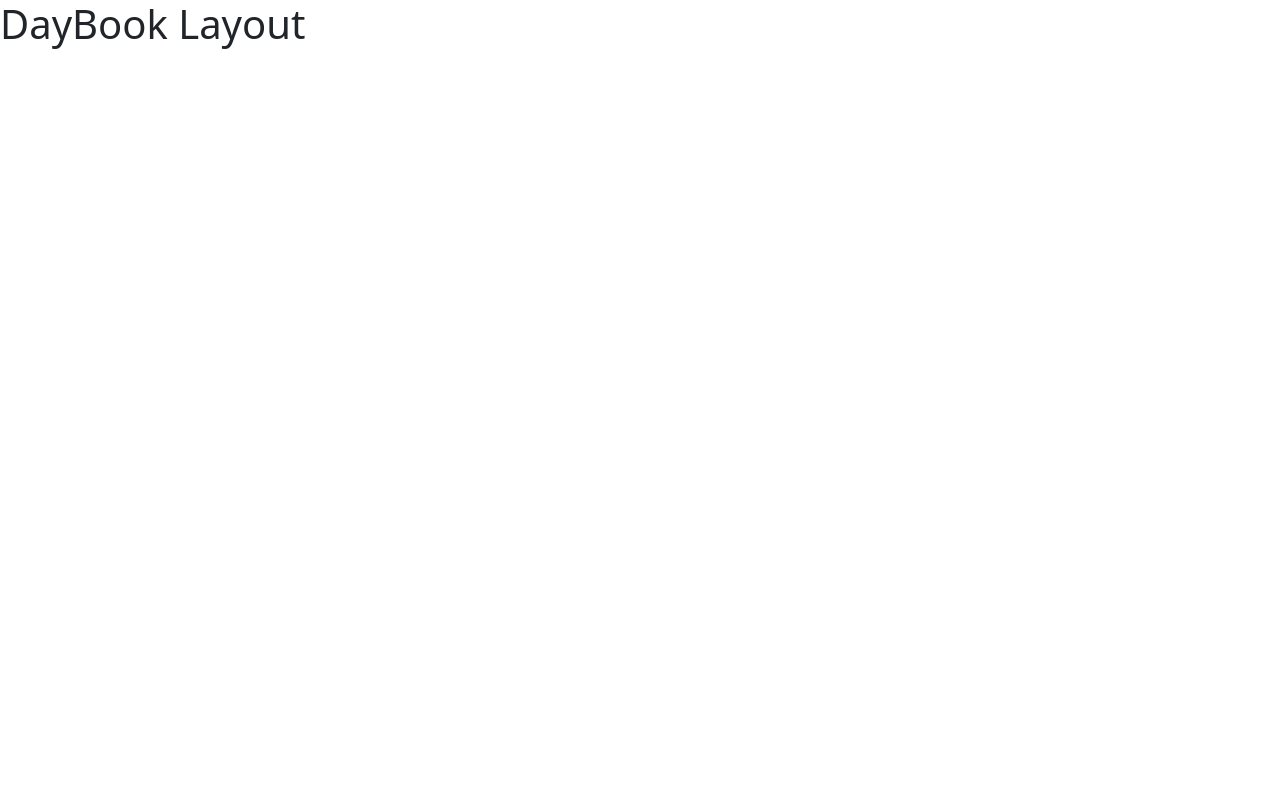
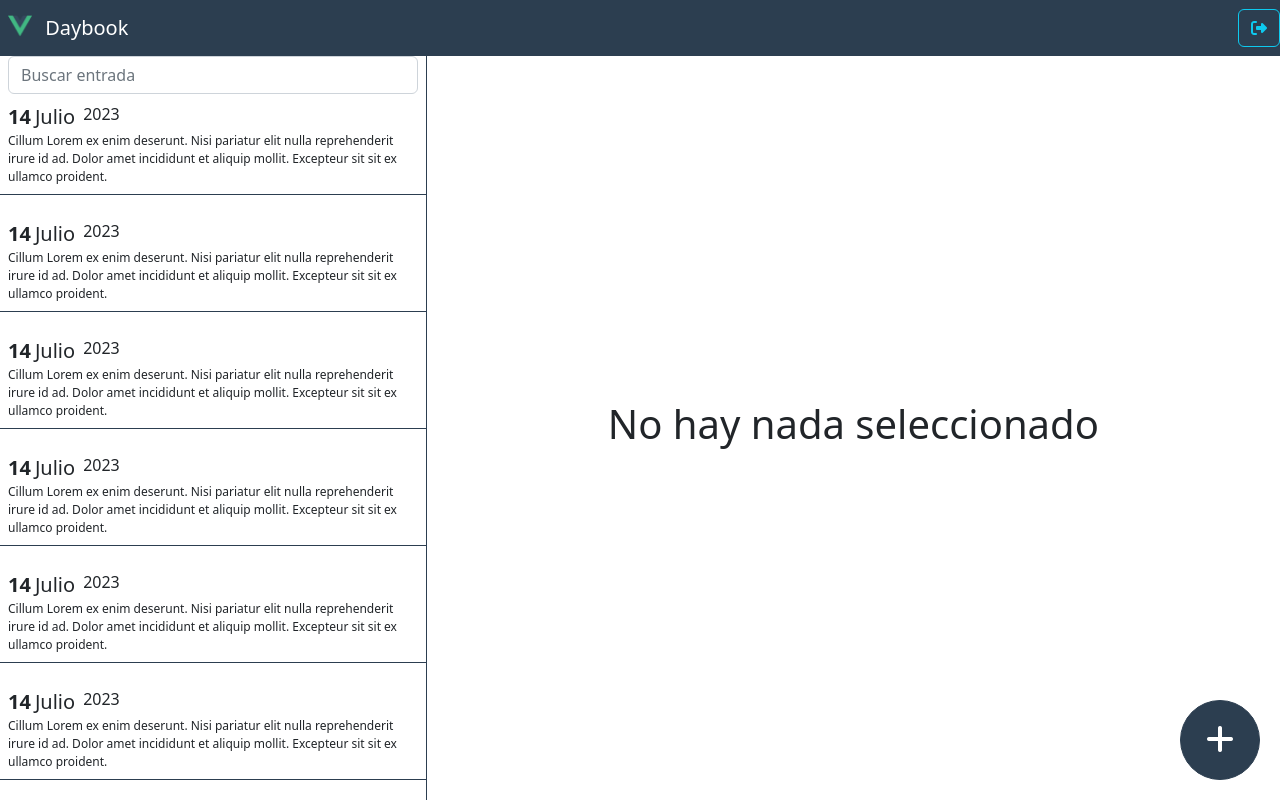
Before and after one commit to saulgame2010/Journal-app-VUE, a Vue app: page /#/daybook in a window 1280 px wide. Built offline with nearby package versions, Linux system fonts and the light colour scheme.

Commit message:
New components and some style were added

```diff
--- a/public/index.html
+++ b/public/index.html
@@ -6,6 +6,7 @@
     <meta name="viewport" content="width=device-width,initial-scale=1.0">
     <link rel="icon" href="<%= BASE_URL %>favicon.ico">
     <title><%= htmlWebpackPlugin.options.title %></title>
+    <link rel="stylesheet" href="https://cdnjs.cloudflare.com/ajax/libs/font-awesome/6.4.0/css/all.min.css" integrity="sha512-iecdLmaskl7CVkqkXNQ/ZH/XLlvWZOJyj7Yy7tcenmpD1ypASozpmT/E0iPtmFIB46ZmdtAc9eNBvH0H/ZpiBw==" crossorigin="anonymous" referrerpolicy="no-referrer" />
   </head>
   <body>
     <noscript>
--- /dev/null
+++ b/src/modules/daybook/components/EntryComponent.vue
@@ -0,0 +1,33 @@
+<template>
+  <div class="entry-container mb-3 pointer p-2">
+    <!-- Título -->
+    <div class="entry-title d-flex">
+      <span class="text-sucess fs-5 fw-bold">14</span>
+      <span class="mx-1 fs-5">Julio</span>
+      <span class="mx-1 fw-light">2023</span>
+    </div>
+    <div class="entry-description">
+        Cillum Lorem ex enim deserunt. Nisi pariatur elit nulla reprehenderit irure id ad. Dolor amet incididunt et aliquip mollit. Excepteur sit sit ex ullamco proident.
+    </div>
+  </div>
+</template>
+
+<script>
+export default {};
+</script>
+
+<style lang="scss" scoped>
+.entry-container {
+    border-bottom: 1px solid #2c3e50;
+    transition: 0.2s all ease-in;
+
+    &:hover {
+        background-color: lighten($color: grey, $amount: 45);
+        transition: 0.2s all ease-in;
+    }
+
+    .entry-description {
+        font-size: 12px;
+    }
+}
+</style>
--- /dev/null
+++ b/src/modules/daybook/components/EntryList.vue
@@ -0,0 +1,34 @@
+<template>
+  <div class="entry-list-container">
+    <div class="px-2">
+      <input type="text" class="form-control" placeholder="Buscar entrada" />
+    </div>
+
+    <div class="entry-scrollarea">
+        <EntryComponent v-for="item in 100" :key="item" />
+    </div>
+  </div>
+</template>
+
+<script>
+import { defineAsyncComponent } from "vue";
+export default {
+  components: {
+    EntryComponent: defineAsyncComponent(() =>
+      import("@/modules/daybook/components/EntryComponent.vue")
+    ),
+  },
+};
+</script>
+
+<style lang="scss" scoped>
+.entry-list-container {
+  border-right: 1px solid #2c3e50;
+  height: calc(100vh - 56px);
+}
+
+.entry-scrollarea {
+  height: calc(100vh - 110px);
+  overflow: scroll;
+}
+</style>
--- /dev/null
+++ b/src/modules/daybook/components/FabNewEntry.vue
@@ -0,0 +1,22 @@
+<template>
+  <button class="btn btn-primary">
+    <i class="fa fa-2x fa-plus"></i>
+  </button>
+</template>
+
+<script>
+export default {
+
+}
+</script>
+
+<style lang="scss" scoped>
+button {
+    border-radius: 100%;
+    bottom: 20px;
+    height: 80px;
+    position: fixed;
+    right: 20px;
+    width: 80px;
+}
+</style>
--- /dev/null
+++ b/src/modules/daybook/components/NavBar.vue
@@ -0,0 +1,13 @@
+<template>
+    <nav class="navbar bg-primary">
+        <a class="navbar-brand text-white">
+            <img src="@/assets/logo.png" alt="Logo" class="d-inline-block align-text-top mx-2" height="24">
+            Daybook
+        </a>
+        <div class="d-flex">
+            <button class="btn btn-outline-info">
+                <i class="fa fa-sign-out-alt"></i>
+            </button>
+        </div>
+    </nav>
+</template>
--- a/src/modules/daybook/layouts/DayBookLayout.vue
+++ b/src/modules/daybook/layouts/DayBookLayout.vue
@@ -1,3 +1,25 @@
+
+import NavBar from '../components/NavBar.vue';
+
 <template>
-    <h1>DayBook Layout</h1>
+    <NavBar/>
+    <div class="d-flex">
+        <div class="col-4">
+            <EntryList/>
+        </div>
+        <div class="col">
+            <router-view/>
+        </div>
+    </div>
 </template>
+
+<script>
+import { defineAsyncComponent } from 'vue'
+
+export default {
+    components: {
+        NavBar: defineAsyncComponent(() => import('@/modules/daybook/components/NavBar.vue')),
+        EntryList: defineAsyncComponent(() => import('@/modules/daybook/components/EntryList.vue'))
+    }
+}
+</script>
--- a/src/modules/daybook/router/index.js
+++ b/src/modules/daybook/router/index.js
@@ -1,5 +1,11 @@
 export default {
     name: 'daybook',
     component: () => import(/* webpackChunkName "daybook" */ '@/modules/daybook/layouts/DayBookLayout.vue'),
-    children: []
+    children: [
+        {
+            path: '',
+            name: 'no-entry',
+            component: () => import(/* webpackChunkName "daybook-no-entry" */ '@/modules/daybook/views/NoEntrySelected.vue')
+        }
+    ]
 }
--- /dev/null
+++ b/src/modules/daybook/views/NoEntrySelected.vue
@@ -0,0 +1,21 @@
+<template>
+  <div class="d-flex justify-content-center">
+    <h1 class="align-self-center">No hay nada seleccionado</h1>
+  </div>
+  <FabNewEntry />
+</template>
+
+<script>
+import { defineAsyncComponent } from 'vue'
+export default {
+    components: {
+        FabNewEntry: defineAsyncComponent(() => import('@/modules/daybook/components/FabNewEntry.vue'))
+    }
+}
+</script>
+
+<style lang="scss" scoped>
+div {
+    height: 100%;
+}
+</style>
--- a/src/styles/styles.scss
+++ b/src/styles/styles.scss
@@ -9,4 +9,8 @@ $theme-colors: (
     "dark": #343a40,
 );
 
+.pointer {
+    cursor: pointer;
+}
+
 @import 'node_modules/bootstrap/scss/bootstrap.scss'
--- a/src/views/HomeView.vue
+++ b/src/views/HomeView.vue
@@ -12,7 +12,7 @@
 export default {
   methods: {
     goToDayBook() {
-      this.$router.push({name: 'daybook'})
+      this.$router.push({name: 'no-entry'})
     },
   }
 }
```
